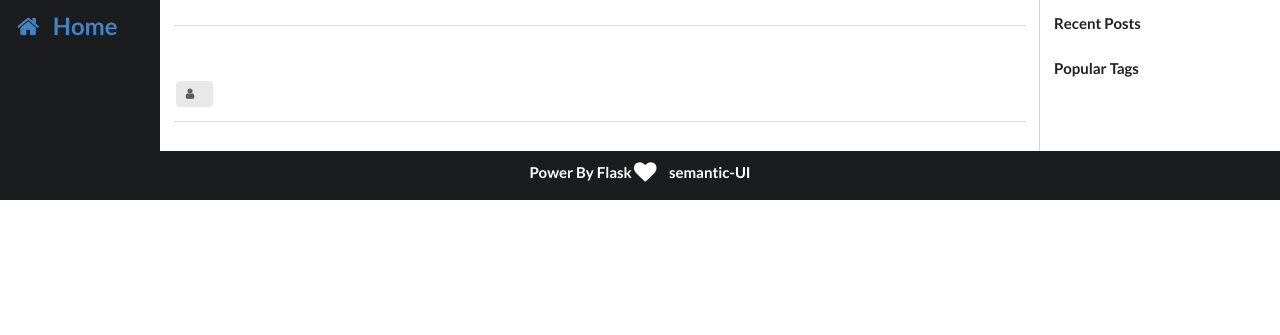
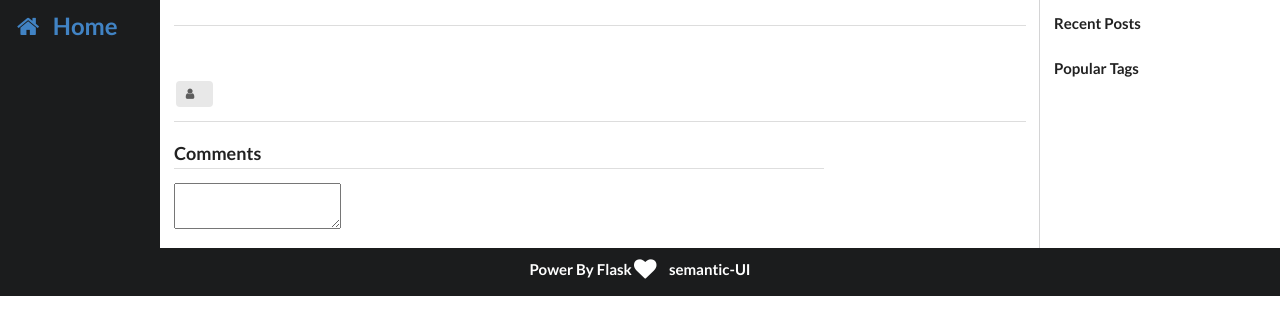
Before and after one commit to lineway/flask-blog, a Flask app: template templates/post.html in a window 1280 px wide. Shown: the top 335 px of the page. Run offline with Flask 2, Linux system fonts and the light colour scheme; the template is opened without the code that fills it, so the values that code supplies are empty.

Commit message:
模板中增加评论部分

```diff
--- a/templates/post.html
+++ b/templates/post.html
@@ -18,6 +18,14 @@
         <div class="ui clearing divider"></div>
         <p>{{ post.text }}</p>
         </div>
+        <div class="ui comments">
+            <h3 class="ui dividing header">Comments</h3>
+            <form action="#" method="post">
+                <div class="field">
+                    <textarea></textarea>
+                </div>
+            </form>
+        </div>
     </div>
     <div class="ui list two wide column">
         <h4 class="header">Recent Posts</h4>
```
